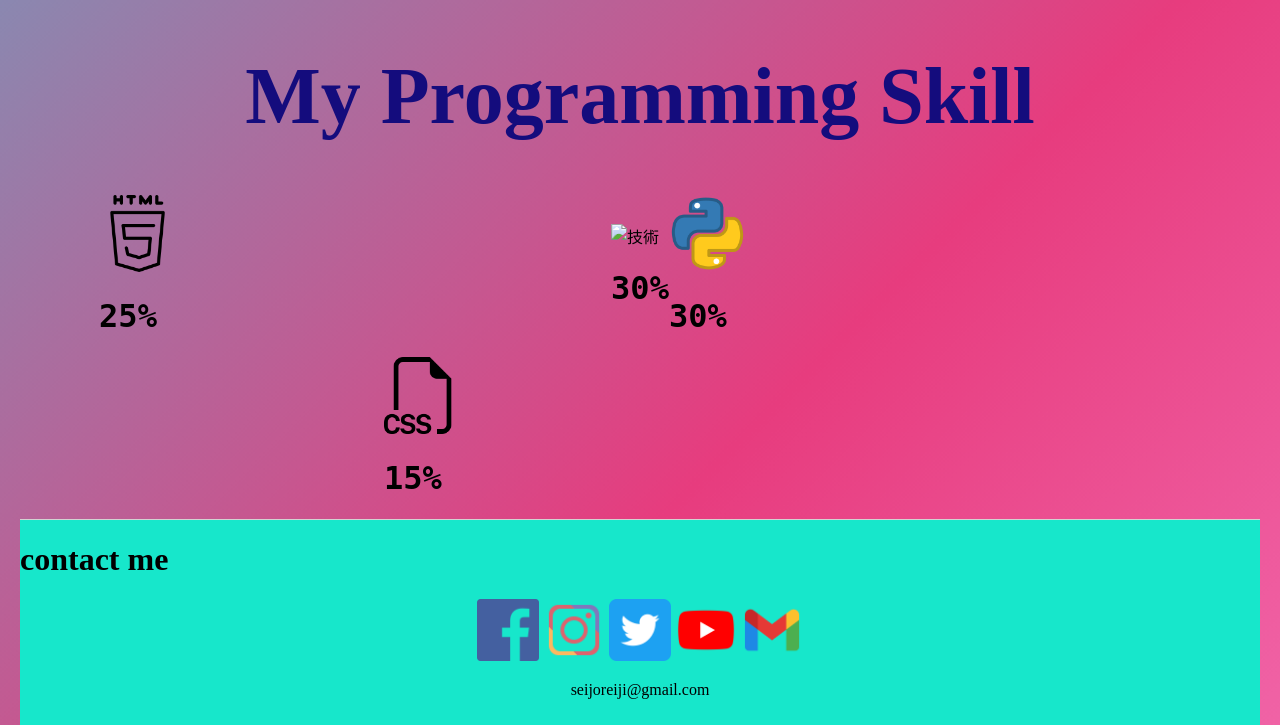
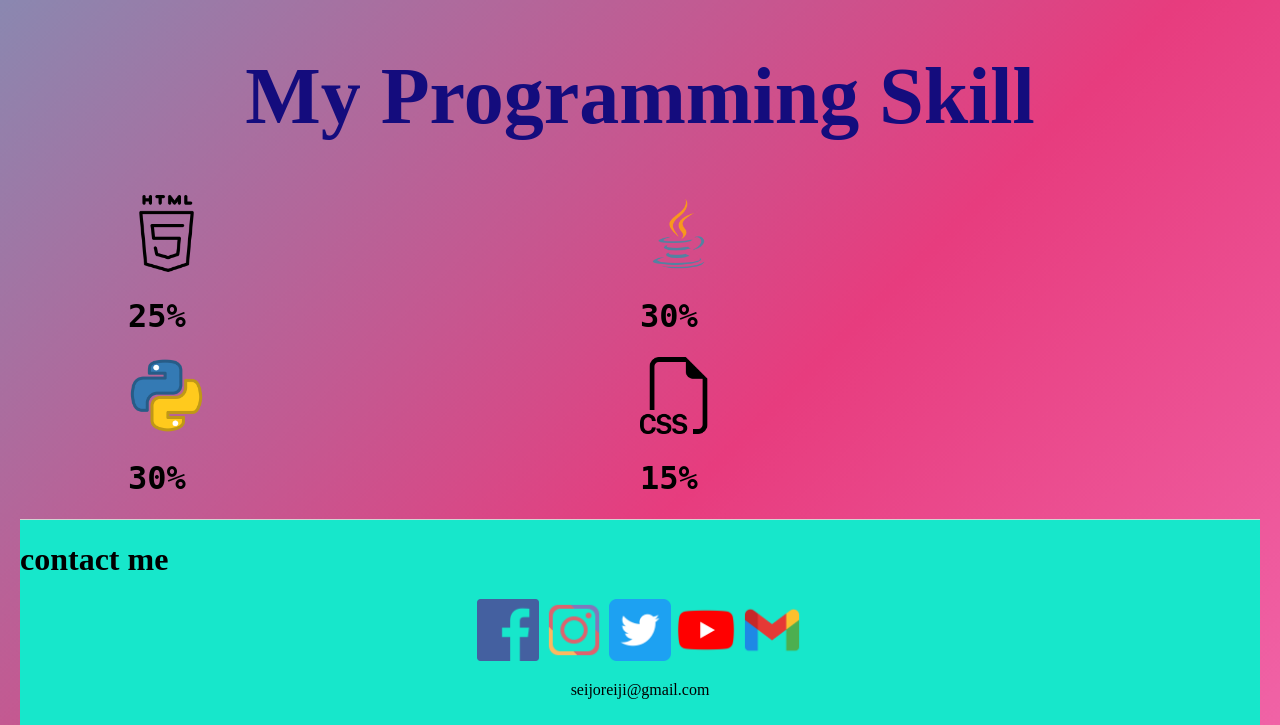
Before and after one commit to PinkRei2002/reiji11050203.github.io, a plain HTML site: page index.html in a window 1280 px wide. Shown: the part 3729-4454 px from the top of the page. Drawn offline with Linux system fonts and the light colour scheme; files that its build step writes are made by us from their sources; files whose address does not match are found by name; a web font is replaced by a local one.

Commit message:
Update index.html

```diff
--- a/index.html
+++ b/index.html
@@ -200,7 +200,7 @@
 	           </div>
 
 	      <div class="画像２">
-		         <img src="./images/java.png" alt="技術" width="15%" height="15%">
+		         <img src="https://github.com/PinkRei2002/reiji11050203.github.io/blob/master/java.png?raw=true" alt="技術" width="15%" height="15%">
 		         <p><h1 class="monospace">30%</h1></p>
 	      </div>
 
```
